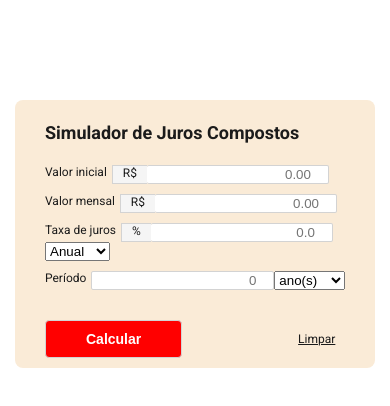
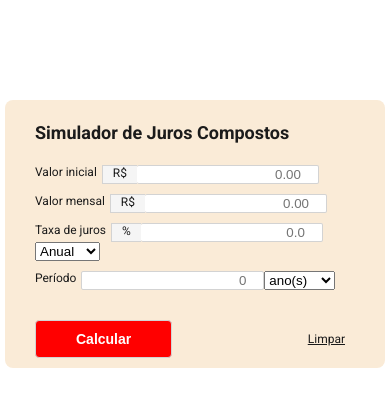
Before and after one commit to CaioGonF/calculadora-juros-composto-com-aporte, a plain HTML site: page index.html in a window 390 px wide. Drawn offline with Linux system fonts and the light colour scheme.

Commit message:
Ajuste de responsividade

```diff
--- a/style.css
+++ b/style.css
@@ -26,6 +26,7 @@ input {
   display: grid;
   grid-template-columns: 1fr 1fr;
   gap: 10px 100px;
+  box-sizing: border-box;
 }
 .titulo {
   grid-column: -1/1;
@@ -113,7 +114,8 @@ input {
   .container {
     display: grid;
     grid-template-columns: 1fr;
-    margin: auto 15px;
+    margin: auto;
+    margin-inline: 5px;
   }
   .resultado.mostrar {
     display: grid;
```
